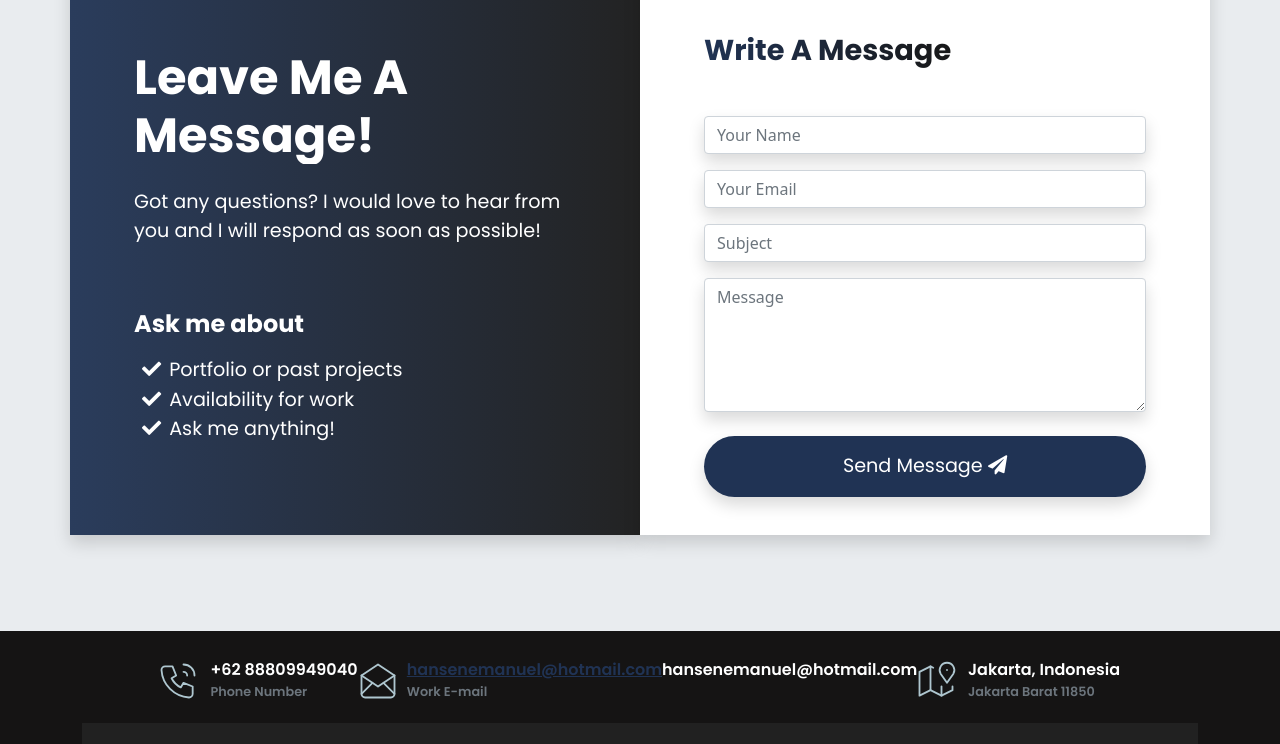
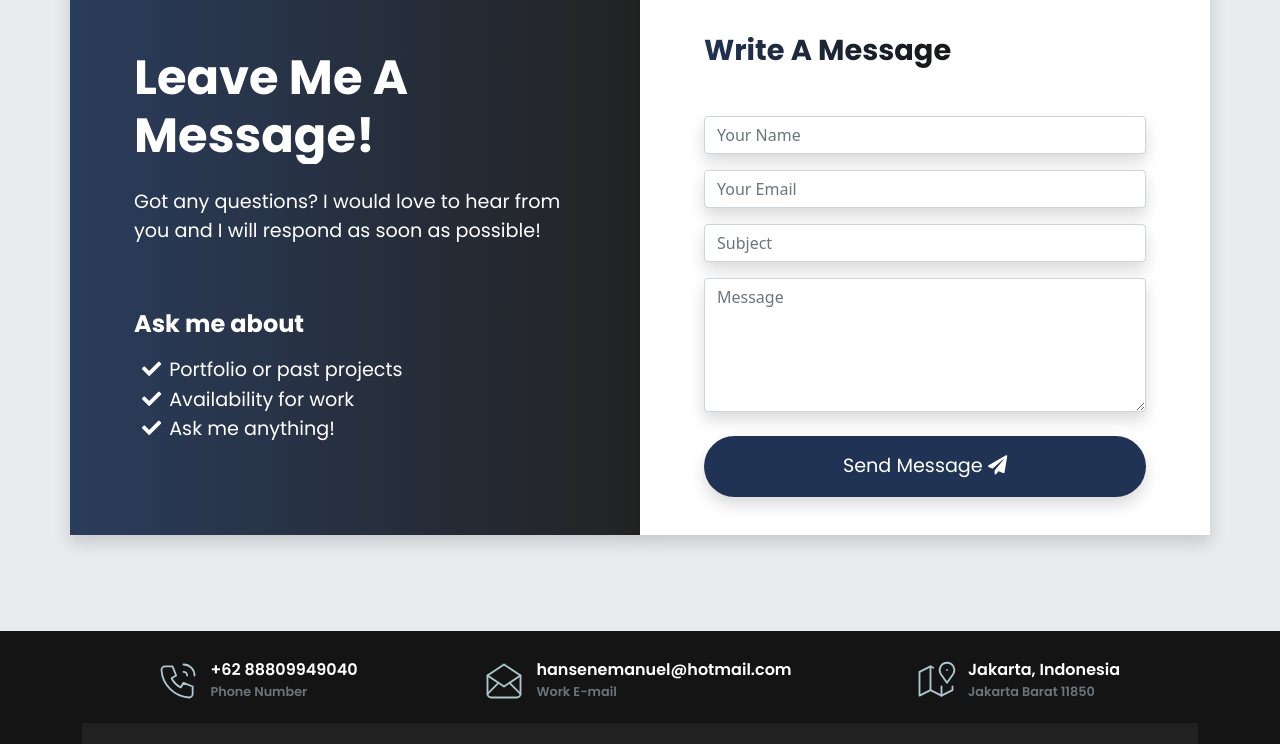
Before and after one commit to TutuyCosmos224/Portfolio-Website, a website: page index.html in a window 1280 px wide. Shown: the part 3505-4249 px from the top of the page. Drawn offline with nearby package versions, Linux system fonts and the light colour scheme.

Commit message:
rollback

```diff
--- a/index.html
+++ b/index.html
@@ -395,7 +395,7 @@
                       </svg>
                    </div>
                    <div class="contact-box__info">
-                    <div class="contact-box__info--title"><a href="mailto:hansenemanuel@hotmail.com" target="_blank">hansenemanuel@hotmail.com</a>hansenemanuel@hotmail.com</div>
+                       <div class="contact-box__info--title">hansenemanuel@hotmail.com</div>
                        <p class="contact-box__info--subtitle">Work E-mail</p>
                    </div>
                </div>
```
